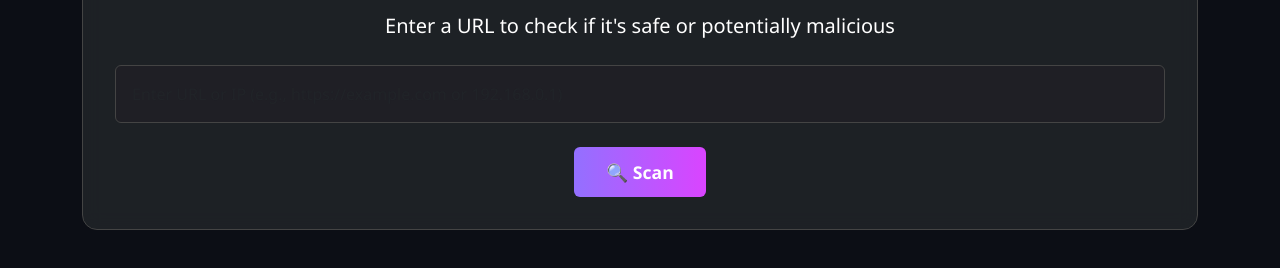
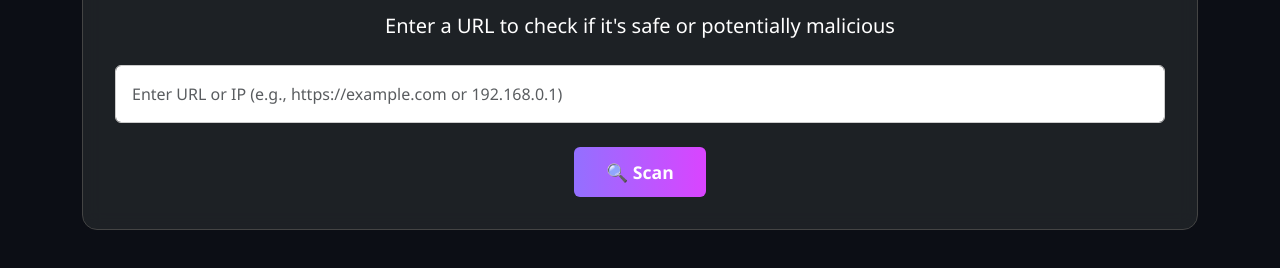
Before and after one commit to Dev-1ka/PhishAlert, a plain HTML site: page frontend/dashboard.html in a window 1280 px wide. Shown: the part 210-478 px from the top of the page. Drawn offline with nearby package versions, Linux system fonts and the light colour scheme; sample sign-in values are in the browser's storage; a web font is replaced by a local one.

Commit message:
Updated dash.css

```diff
--- a/frontend/styles/dash.css
+++ b/frontend/styles/dash.css
@@ -72,3 +72,17 @@
         .welcome-text {
             color: #adb5bd;
         }
+
+        #urlInput {
+            background-color: white !important;
+            border: 1px solid #ccc;
+            color: black;
+        }
+
+        #urlInput:focus,
+        #urlInput:hover {
+            background-color: white !important;
+            border-color: #ccc;
+            box-shadow: none;
+            outline: none;
+        }
```
